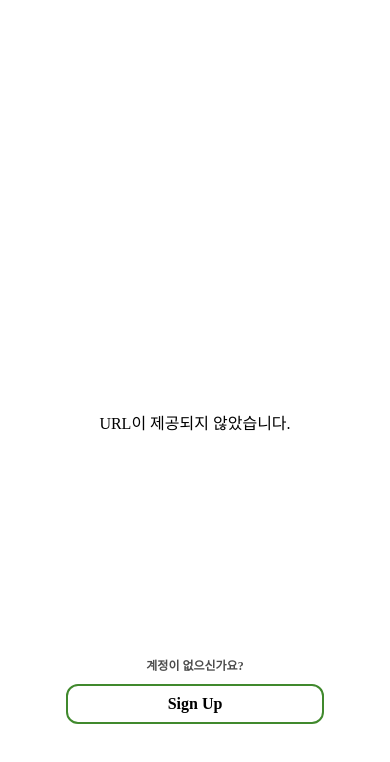
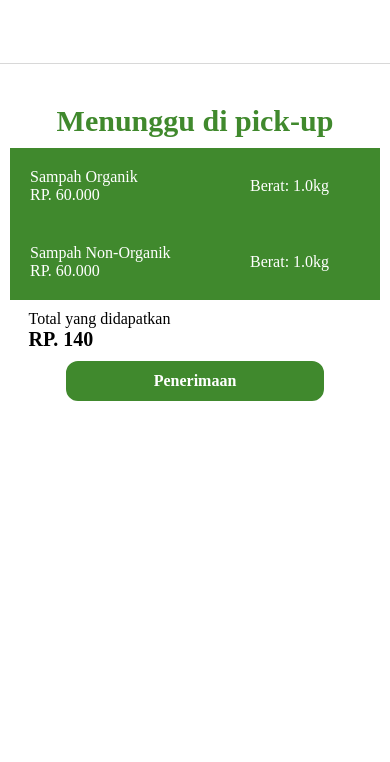
Before and after one commit to chaemina/WasteBankApp, a React Native app in the folder my-app/wasteBankApp/: screen /TrashInfo in a window 390 px wide. Shown: the top 762 px of the page. Built offline with nearby package versions, Linux system fonts and the light colour scheme.

Commit message:
feat: collector trash info
개별 쓰레기 정보 출력 화면 prototype

```diff
--- /dev/null
+++ b/my-app/wasteBankApp/src/components/collector/organisms/TrashInfoCard.tsx
@@ -0,0 +1,45 @@
+import React from 'react';
+import styled from 'styled-components/native';
+import CustomText from '../../common/atoms/CustomText';
+import { scale } from '../../../utils/Scale';
+
+const Card = styled.View`
+  width: 100%;
+  padding: ${scale(20)}px;
+  flex-direction: row;
+  justify-content: space-between;
+  align-items: center;
+`;
+
+const LeftContainer = styled.View`
+  flex: 2;
+`;
+
+const RightContainer = styled.View`
+  flex: 1;
+`;
+
+type TrashInfoCardProps = {
+  data: {
+    RP: string;
+    Breat: string;
+  };
+  type: string;
+};
+
+const TrashInfoCard: React.FC<TrashInfoCardProps> = ({ data, type }) => {
+  const { RP, Breat } = data;
+  return (
+    <Card>
+      <LeftContainer>
+        <CustomText color='white'>{type}</CustomText>
+        <CustomText color='white'>{`RP. ${RP}`}</CustomText>
+      </LeftContainer>
+      <RightContainer>
+        <CustomText color='white'>{`Berat: ${Breat}`}</CustomText>
+      </RightContainer>
+    </Card>
+  );
+};
+
+export default TrashInfoCard;
--- /dev/null
+++ b/my-app/wasteBankApp/src/components/collector/templates/TrashInfoTemplate.tsx
@@ -0,0 +1,50 @@
+import React from 'react';
+import ScrollContainer from '../../common/atoms/ScrollContainer';
+import CustomTitle from '../../common/atoms/CustomTitle';
+import CustomButton from '../../common/atoms/CustomButton';
+import TrashInfoCard from '../organisms/TrashInfoCard';
+import CustomText from '../../common/atoms/CustomText';
+import styled from 'styled-components/native';
+
+const CardBox = styled.View`
+  width: 100%;
+  background-color: #40892d;
+`
+
+const TotalBox = styled.View`
+    width: 90%;
+`
+
+const TrashInfoTemplate = () => {
+  const data = {
+    organic: {
+      RP: '60.000',
+      Breat: '1.0kg',
+    },
+    non_organic: {
+      RP: '60.000',
+      Breat: '1.0kg',
+    },
+    totalWeight: 2.0,
+    totalValue: 140.0,
+  };
+
+  return (
+    <ScrollContainer>
+      <CustomTitle>Menunggu di pick-up</CustomTitle>
+      {/* 카드 내에서 유기 및 비유기 값 전달 */}
+      <CardBox>
+        <TrashInfoCard type="Sampah Organik" data={data.organic} />
+        <TrashInfoCard type="Sampah Non-Organik" data={data.non_organic} />
+      </CardBox>
+      {/* 최종 값 출력 */}
+      <TotalBox>
+        <CustomText>Total yang didapatkan</CustomText>
+        <CustomText size='title' bold>{`RP. ${data.totalValue}`}</CustomText>
+      </TotalBox>
+      <CustomButton size="sm" label='Penerimaan' />
+    </ScrollContainer>
+  );
+};
+
+export default TrashInfoTemplate;
--- a/my-app/wasteBankApp/src/hooks/useNav.ts
+++ b/my-app/wasteBankApp/src/hooks/useNav.ts
@@ -7,6 +7,7 @@ export type RootStackParam = {
   Signup: undefined;
   AuthenticationSelect: undefined;
   Authentication: { method: string };
+  TrashInfo: undefined;
 };
 
 export const useNav = () => {
--- a/my-app/wasteBankApp/src/navigation/StackNavigation.tsx
+++ b/my-app/wasteBankApp/src/navigation/StackNavigation.tsx
@@ -7,6 +7,8 @@ import RoleSelectScreen from '../screens/commoon/RoleSelectScreen';
 import SignupScreen from '../screens/commoon/SignupScreen';
 import AuthenticationSelectScreen from '../screens/commoon/AuthenticationSelectScreen';
 import AuthenticationScreen from '../screens/commoon/AuthenticationScreen';
+import TrashInfoScreen from '../screens/collector/TrashInfoScreen';
+
 
 const Stack = createNativeStackNavigator();
 
@@ -27,7 +29,7 @@ function StackNavigation() {
   return (
     <NavigationContainer theme={navTheme}>
       <Stack.Navigator
-        initialRouteName="Login"
+        initialRouteName="TrashInfo"
         screenOptions={({ route }) => ({
           ...customStackNavigationOptions,
           headerShown: !(
@@ -40,6 +42,7 @@ function StackNavigation() {
         <Stack.Screen name="Signup" component={SignupScreen} />
         <Stack.Screen name="AuthenticationSelect" component={AuthenticationSelectScreen} />
         <Stack.Screen name="Authentication" component={AuthenticationScreen} />
+        <Stack.Screen name="TrashInfo" component={TrashInfoScreen} />
       </Stack.Navigator>
     </NavigationContainer>
   );
--- /dev/null
+++ b/my-app/wasteBankApp/src/screens/collector/TrashInfoScreen.tsx
@@ -0,0 +1,13 @@
+import React from 'react';
+import TrashInfoTemplate from '../../components/collector/templates/TrashInfoTemplate';
+
+const TrashInfoScreen = () => {
+
+  return (
+    <>
+        <TrashInfoTemplate/>
+    </>
+  );
+};
+
+export default TrashInfoScreen;
```
Also changed, not shown: 2 other files (tests, documents, lock files or other folders).
